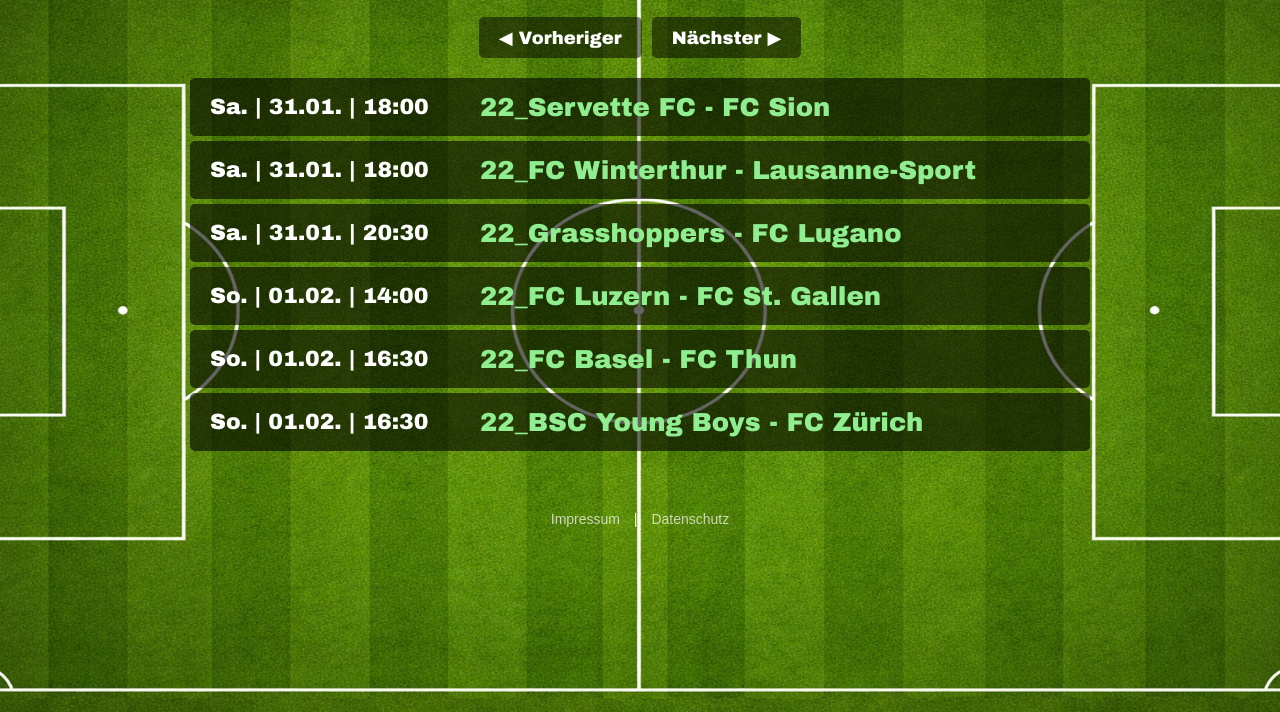
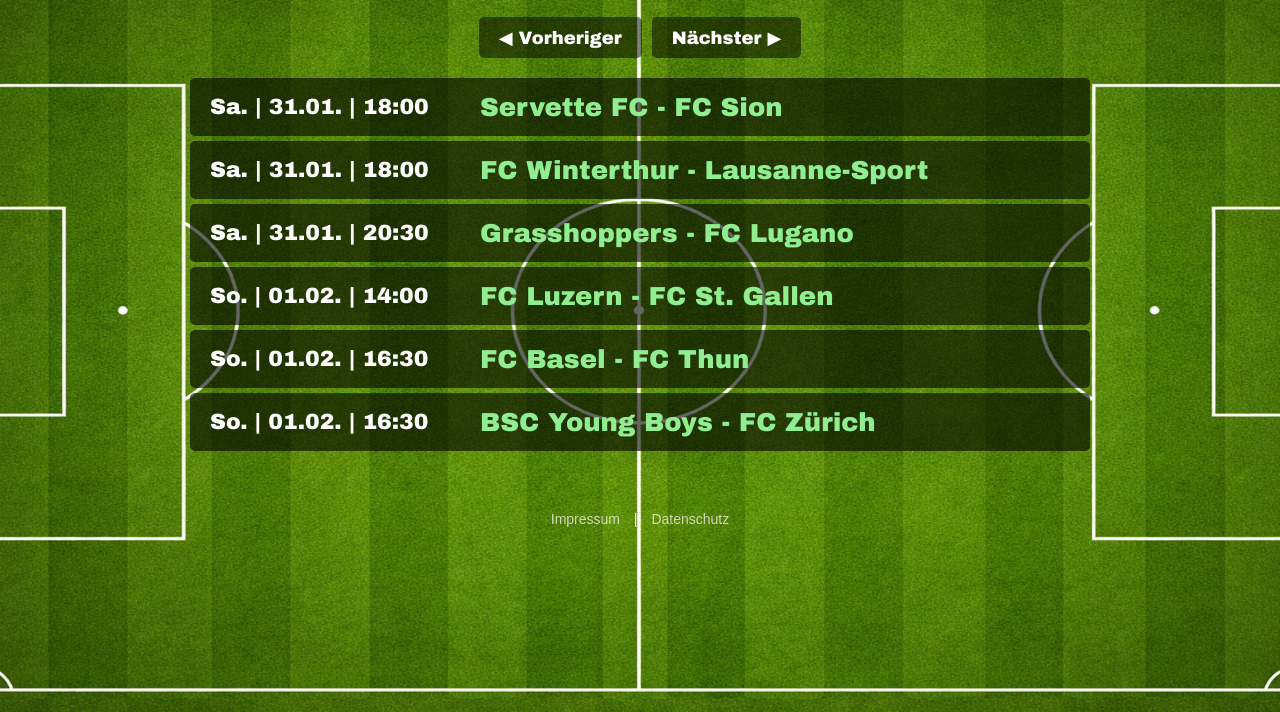
Before and after one commit to davidthisthat/SuperSpoilerNot, a website: page index.html in a window 1280 px wide. Shown: the part 88-800 px from the top of the page. Drawn offline with Linux system fonts and the light colour scheme.

```diff
--- a/index.html
+++ b/index.html
@@ -236,11 +236,14 @@
                 const matchKey = `${matchday.matchday}_${match.home} - ${match.away}`;
                 const linkData = links.matches[matchKey];
 
+                // Anzeige ohne Spieltag-Prefix
+                const displayName = `${match.home} - ${match.away}`;
+
                 let pairingHTML;
                 if (linkData && linkData.url) {
-                    pairingHTML = `<span class="link status-available" data-url="${linkData.url}">${matchKey}</span>`;
+                    pairingHTML = `<span class="link status-available" data-url="${linkData.url}">${displayName}</span>`;
                 } else {
-                    pairingHTML = `<span class="no-link">${matchKey}</span>`;
+                    pairingHTML = `<span class="no-link">${displayName}</span>`;
                 }
 
                 matchDiv.innerHTML = `
@@ -262,10 +265,10 @@
             renderMatchday();
         }
 
-        // Click-Handler für Links (versteckt URL in Statusleiste)
+        // Click-Handler für Links (versteckt URL in Statusleiste, öffnet in neuem Tab)
         document.addEventListener('click', function(e) {
             if (e.target.classList.contains('link') && e.target.dataset.url) {
-                window.location.href = e.target.dataset.url;
+                window.open(e.target.dataset.url, '_blank');
             }
         });
 
--- a/links.json
+++ b/links.json
@@ -1,165 +1,165 @@
 {
-  "lastUpdated": "2026-02-02T13:56:30.940Z",
+  "lastUpdated": "2026-02-02T14:49:38.865Z",
   "matches": {
+    "19_FC Thun - FC Zürich": {
+      "url": "https://www.srf.ch/play/tv/-/video/-?urn=urn:srf:video:816a469a-e15c-40cd-9315-d0cdc9709e6b",
+      "foundAt": "2026-02-02T14:47:27.474Z",
+      "title": "Thun gelingt Wende gegen Zürich",
+      "urn": "urn:srf:video:816a469a-e15c-40cd-9315-d0cdc9709e6b",
+      "type": "Sendung"
+    },
+    "19_FC Basel - Servette FC": {
+      "url": "https://www.srf.ch/play/tv/-/video/-?urn=urn:srf:video:c112d35e-7008-4807-8825-59f452109a8a",
+      "foundAt": "2026-02-02T14:47:29.727Z",
+      "title": "Basel und Servette trennen sich zum Jahresabschluss 1:1",
+      "urn": "urn:srf:video:c112d35e-7008-4807-8825-59f452109a8a",
+      "type": "Standalone"
+    },
+    "19_Lausanne-Sport - FC Luzern": {
+      "url": "https://www.srf.ch/play/tv/-/video/-?urn=urn:srf:video:c495964c-1080-46f6-87c3-af84ed89aa77",
+      "foundAt": "2026-02-02T14:47:30.269Z",
+      "title": "Eckball-Variante und Ketchup-Effekt: Luzern kann wieder gewinnen",
+      "urn": "urn:srf:video:c495964c-1080-46f6-87c3-af84ed89aa77",
+      "type": "Sendung"
+    },
+    "19_Grasshoppers - FC St. Gallen": {
+      "url": "https://www.srf.ch/play/tv/-/video/-?urn=urn:srf:video:50a9b664-816f-4b47-a983-e07b00123bca",
+      "foundAt": "2026-02-02T14:47:30.582Z",
+      "title": "GC verabschiedet sich mit Niederlage gegen den FCSG in die Winterpause",
+      "urn": "urn:srf:video:50a9b664-816f-4b47-a983-e07b00123bca",
+      "type": "Sendung"
+    },
+    "19_FC Lugano - BSC Young Boys": {
+      "url": "https://www.srf.ch/play/tv/-/video/-?urn=urn:srf:video:02cb3bf1-ef12-49de-a0ef-3d455b38c4b1",
+      "foundAt": "2026-02-02T14:47:30.966Z",
+      "title": "Inferiores YB unterliegt bei Lugano 0:3",
+      "urn": "urn:srf:video:02cb3bf1-ef12-49de-a0ef-3d455b38c4b1",
+      "type": "Standalone"
+    },
+    "19_FC Sion - FC Winterthur": {
+      "url": "https://www.srf.ch/play/tv/-/video/-?urn=urn:srf:video:1aed1e7c-20ff-4e03-aadb-f578ee6b333d",
+      "foundAt": "2026-02-02T14:47:31.832Z",
+      "title": "Sion abgeklärt – nach VAR-Entscheid geht bei Winti nichts mehr",
+      "urn": "urn:srf:video:1aed1e7c-20ff-4e03-aadb-f578ee6b333d",
+      "type": "Standalone"
+    },
+    "20_FC Luzern - FC Lugano": {
+      "url": "https://www.srf.ch/play/tv/-/video/-?urn=urn:srf:video:9b41dae6-202a-4edb-9aa9-1ca461f27315",
+      "foundAt": "2026-02-02T14:47:46.769Z",
+      "title": "Lugano gewinnt Torspektakel in Luzern",
+      "urn": "urn:srf:video:9b41dae6-202a-4edb-9aa9-1ca461f27315",
+      "type": "Standalone"
+    },
+    "20_BSC Young Boys - Lausanne-Sport": {
+      "url": "https://www.srf.ch/play/tv/-/video/-?urn=urn:srf:video:f4faa3c1-44c1-4b47-a2b7-0e81d630930c",
+      "foundAt": "2026-02-02T14:47:47.209Z",
+      "title": "YB kommt nicht gut aus den Startlöchern und unterliegt Lausanne",
+      "urn": "urn:srf:video:f4faa3c1-44c1-4b47-a2b7-0e81d630930c",
+      "type": "Standalone"
+    },
+    "20_Servette FC - FC Zürich": {
+      "url": "https://www.srf.ch/play/tv/-/video/-?urn=urn:srf:video:9dbe01ad-1c19-493f-b5a7-8a6822b33638",
+      "foundAt": "2026-02-02T14:47:47.617Z",
+      "title": "Servette und der FCZ teilen sich die Punkte",
+      "urn": "urn:srf:video:9dbe01ad-1c19-493f-b5a7-8a6822b33638",
+      "type": "Standalone"
+    },
+    "20_FC Basel - FC Sion": {
+      "url": "https://www.srf.ch/play/tv/-/video/-?urn=urn:srf:video:f95a78de-9802-4cae-aea8-ba1ddce67c5e",
+      "foundAt": "2026-02-02T14:47:49.144Z",
+      "title": "Basel muss sich gegen Sion mit einem Punkt begnügen",
+      "urn": "urn:srf:video:f95a78de-9802-4cae-aea8-ba1ddce67c5e",
+      "type": "Standalone"
+    },
+    "20_Grasshoppers - FC Thun": {
+      "url": "https://www.srf.ch/play/tv/-/video/-?urn=urn:srf:video:ab63f9a6-5636-414a-ad61-b36a224c3897",
+      "foundAt": "2026-02-02T14:47:49.450Z",
+      "title": "Thun mit meisterlicher Leistung gegen GC",
+      "urn": "urn:srf:video:ab63f9a6-5636-414a-ad61-b36a224c3897",
+      "type": "Standalone"
+    },
     "21_Lausanne-Sport - Grasshoppers": {
       "url": "https://www.srf.ch/play/tv/-/video/-?urn=urn:srf:video:044ea2ce-0eec-4696-91b9-1156c273f91d",
-      "foundAt": "2026-02-02T13:36:14.810Z",
+      "foundAt": "2026-02-02T14:48:15.010Z",
       "title": "GC entführt Punkt aus Lausanne",
       "urn": "urn:srf:video:044ea2ce-0eec-4696-91b9-1156c273f91d",
       "type": "Standalone"
     },
     "21_FC Lugano - FC Winterthur": {
       "url": "https://www.srf.ch/play/tv/-/video/-?urn=urn:srf:video:28c26075-8e3a-4d96-a7d2-40b8ee919c03",
-      "foundAt": "2026-02-02T13:36:15.171Z",
+      "foundAt": "2026-02-02T14:48:15.456Z",
       "title": "Lugano setzt Siegesserie gegen Winterthur fort",
       "urn": "urn:srf:video:28c26075-8e3a-4d96-a7d2-40b8ee919c03",
       "type": "Standalone"
     },
     "21_FC Sion - FC Luzern": {
       "url": "https://www.srf.ch/play/tv/-/video/-?urn=urn:srf:video:cefc7a11-4b4f-490b-9cfe-75808c0217fd",
-      "foundAt": "2026-02-02T13:36:15.506Z",
+      "foundAt": "2026-02-02T14:48:15.859Z",
       "title": "Wenig Spektakel bei Remis zwischen Sion und Luzern",
       "urn": "urn:srf:video:cefc7a11-4b4f-490b-9cfe-75808c0217fd",
       "type": "Standalone"
     },
     "21_FC Thun - BSC Young Boys": {
       "url": "https://www.srf.ch/play/tv/-/video/-?urn=urn:srf:video:8980ac7f-31c1-4022-881b-512e2bc8a4d3",
-      "foundAt": "2026-02-02T13:36:15.837Z",
+      "foundAt": "2026-02-02T14:48:16.154Z",
       "title": "4:1-Sieg im Derby: Thun nimmt YB definitiv aus dem Titelrennen",
       "urn": "urn:srf:video:8980ac7f-31c1-4022-881b-512e2bc8a4d3",
       "type": "Standalone"
     },
     "21_FC St. Gallen - Servette FC": {
       "url": "https://www.srf.ch/play/tv/-/video/-?urn=urn:srf:video:f60f1229-2657-41a0-8e1f-dde1a41e28bd",
-      "foundAt": "2026-02-02T13:36:16.238Z",
+      "foundAt": "2026-02-02T14:48:16.963Z",
       "title": "Der VAR und Guillemenot bringen St. Gallen aus der Fassung",
       "urn": "urn:srf:video:f60f1229-2657-41a0-8e1f-dde1a41e28bd",
       "type": "Standalone"
     },
-    "20_FC Luzern - FC Lugano": {
-      "url": "https://www.srf.ch/play/tv/-/video/-?urn=urn:srf:video:93c79a96-4592-4a4f-9823-4bb2ba481420",
-      "foundAt": "2026-02-02T13:36:25.275Z",
-      "title": "Lugano spielt sich gegen Luzern in eine Rausch",
-      "urn": "urn:srf:video:93c79a96-4592-4a4f-9823-4bb2ba481420",
-      "type": "Sendung"
-    },
-    "20_BSC Young Boys - Lausanne-Sport": {
-      "url": "https://www.srf.ch/play/tv/-/video/-?urn=urn:srf:video:f4faa3c1-44c1-4b47-a2b7-0e81d630930c",
-      "foundAt": "2026-02-02T13:36:25.747Z",
-      "title": "YB kommt nicht gut aus den Startlöchern und unterliegt Lausanne",
-      "urn": "urn:srf:video:f4faa3c1-44c1-4b47-a2b7-0e81d630930c",
+    "21_FC Zürich - FC Basel": {
+      "url": "https://www.srf.ch/play/tv/-/video/-?urn=urn:srf:video:c2a5bf4c-00eb-49b8-ade9-79f66a7b9a7c",
+      "foundAt": "2026-02-02T14:48:21.000Z",
+      "title": "Lichtsteiners erster Auftritt als FCB-Trainer",
+      "urn": "urn:srf:video:c2a5bf4c-00eb-49b8-ade9-79f66a7b9a7c",
       "type": "Standalone"
     },
-    "20_Servette FC - FC Zürich": {
-      "url": "https://www.srf.ch/play/tv/-/video/-?urn=urn:srf:video:9dbe01ad-1c19-493f-b5a7-8a6822b33638",
-      "foundAt": "2026-02-02T13:36:26.240Z",
-      "title": "Servette und der FCZ teilen sich die Punkte",
-      "urn": "urn:srf:video:9dbe01ad-1c19-493f-b5a7-8a6822b33638",
-      "type": "Standalone"
-    },
-    "20_FC Basel - FC Sion": {
-      "url": "https://www.srf.ch/play/tv/-/video/-?urn=urn:srf:video:f95a78de-9802-4cae-aea8-ba1ddce67c5e",
-      "foundAt": "2026-02-02T13:36:26.807Z",
-      "title": "Basel muss sich gegen Sion mit einem Punkt begnügen",
-      "urn": "urn:srf:video:f95a78de-9802-4cae-aea8-ba1ddce67c5e",
-      "type": "Standalone"
-    },
-    "20_Grasshoppers - FC Thun": {
-      "url": "https://www.srf.ch/play/tv/-/video/-?urn=urn:srf:video:ab63f9a6-5636-414a-ad61-b36a224c3897",
-      "foundAt": "2026-02-02T13:36:27.286Z",
-      "title": "Thun mit meisterlicher Leistung gegen GC",
-      "urn": "urn:srf:video:ab63f9a6-5636-414a-ad61-b36a224c3897",
-      "type": "Standalone"
-    },
-    "20_FC Winterthur - FC St. Gallen": {
-      "url": "https://www.srf.ch/play/tv/-/video/-?urn=urn:srf:video:2f5c0e07-a54d-4079-9604-5a80c717a085",
-      "foundAt": "2026-02-02T13:36:27.819Z",
-      "title": "Keine Super League in Winterthur",
-      "urn": "urn:srf:video:2f5c0e07-a54d-4079-9604-5a80c717a085",
+    "22_Servette FC - FC Sion": {
+      "url": "https://www.srf.ch/play/tv/-/video/-?urn=urn:srf:video:4cce6511-fe69-4f97-be2d-5f3b7234d004",
+      "foundAt": "2026-02-02T14:49:34.911Z",
+      "title": "Sion gleicht in Genf spät aus",
+      "urn": "urn:srf:video:4cce6511-fe69-4f97-be2d-5f3b7234d004",
       "type": "Sendung"
-    },
-    "22_Servette FC - FC Sion": {
-      "url": "https://www.srf.ch/play/tv/-/video/-?urn=urn:srf:video:2490aa76-f9a1-4fa6-b29d-37a3be972ca5",
-      "foundAt": "2026-02-02T13:36:36.204Z",
-      "title": "Jallow trifft erstmals für Servette",
-      "urn": "urn:srf:video:2490aa76-f9a1-4fa6-b29d-37a3be972ca5",
-      "type": "Standalone"
     },
     "22_FC Winterthur - Lausanne-Sport": {
       "url": "https://www.srf.ch/play/tv/-/video/-?urn=urn:srf:video:d0bc54b2-757c-417c-b9c2-dbc14da77901",
-      "foundAt": "2026-02-02T13:36:36.679Z",
+      "foundAt": "2026-02-02T14:49:35.608Z",
       "title": "Winterthur erkämpft sich 3 Punkte gegen harmloses Lausanne",
       "urn": "urn:srf:video:d0bc54b2-757c-417c-b9c2-dbc14da77901",
       "type": "Standalone"
     },
     "22_Grasshoppers - FC Lugano": {
       "url": "https://www.srf.ch/play/tv/-/video/-?urn=urn:srf:video:2fc8eb73-fb2f-438d-ad0d-74c52d8b9bc9",
-      "foundAt": "2026-02-02T13:36:37.192Z",
+      "foundAt": "2026-02-02T14:49:35.933Z",
       "title": "GC knöpft Lugano einen Punkt ab",
       "urn": "urn:srf:video:2fc8eb73-fb2f-438d-ad0d-74c52d8b9bc9",
       "type": "Standalone"
     },
     "22_FC Luzern - FC St. Gallen": {
       "url": "https://www.srf.ch/play/tv/-/video/-?urn=urn:srf:video:bb0e2671-6d4f-4638-bd7f-7ca3d0203c28",
-      "foundAt": "2026-02-02T13:36:37.524Z",
+      "foundAt": "2026-02-02T14:49:36.320Z",
       "title": "St. Gallen verspielt gegen Luzern eine 2:0-Führung",
       "urn": "urn:srf:video:bb0e2671-6d4f-4638-bd7f-7ca3d0203c28",
       "type": "Standalone"
     },
     "22_FC Basel - FC Thun": {
       "url": "https://www.srf.ch/play/tv/-/video/-?urn=urn:srf:video:5a54b173-8e71-4468-9690-665affa809fb",
-      "foundAt": "2026-02-02T13:36:37.894Z",
+      "foundAt": "2026-02-02T14:49:38.549Z",
       "title": "Auch Basel muss sich Thun geschlagen geben",
       "urn": "urn:srf:video:5a54b173-8e71-4468-9690-665affa809fb",
       "type": "Standalone"
     },
     "22_BSC Young Boys - FC Zürich": {
       "url": "https://www.srf.ch/play/tv/-/video/-?urn=urn:srf:video:99e970ea-3163-487c-9434-0056682c1c6e",
-      "foundAt": "2026-02-02T13:36:38.238Z",
+      "foundAt": "2026-02-02T14:49:38.865Z",
       "title": "Aufbaugegner FCZ: YB fährt ungefährdeten ersten Sieg 2026 ein",
       "urn": "urn:srf:video:99e970ea-3163-487c-9434-0056682c1c6e",
-      "type": "Standalone"
-    },
-    "19_FC Thun - FC Zürich": {
-      "url": "https://www.srf.ch/play/tv/-/video/-?urn=urn:srf:video:bfcdf664-7d20-4d58-915a-77d46dbee165",
-      "foundAt": "2026-02-02T13:41:00.709Z",
-      "title": "Kamberi köpfelt den FCZ in Führung",
-      "urn": "urn:srf:video:bfcdf664-7d20-4d58-915a-77d46dbee165",
-      "type": "Standalone"
-    },
-    "19_FC Basel - Servette FC": {
-      "url": "https://www.srf.ch/play/tv/-/video/-?urn=urn:srf:video:c112d35e-7008-4807-8825-59f452109a8a",
-      "foundAt": "2026-02-02T13:41:01.921Z",
-      "title": "Basel und Servette trennen sich zum Jahresabschluss 1:1",
-      "urn": "urn:srf:video:c112d35e-7008-4807-8825-59f452109a8a",
-      "type": "Standalone"
-    },
-    "19_FC Sion - FC Winterthur": {
-      "url": "https://www.srf.ch/play/tv/-/video/-?urn=urn:srf:video:1aed1e7c-20ff-4e03-aadb-f578ee6b333d",
-      "foundAt": "2026-02-02T13:41:05.486Z",
-      "title": "Sion abgeklärt – nach VAR-Entscheid geht bei Winti nichts mehr",
-      "urn": "urn:srf:video:1aed1e7c-20ff-4e03-aadb-f578ee6b333d",
-      "type": "Standalone"
-    },
-    "19_Lausanne-Sport - FC Luzern": {
-      "url": "https://www.srf.ch/play/tv/-/video/-?urn=urn:srf:video:922ea371-11e8-4be8-b381-591e270e6398",
-      "foundAt": "2026-02-02T13:48:43.824Z",
-      "title": "Die Halbzeit-Bilanz von FCL-Sportchef Remo Meyer",
-      "urn": "urn:srf:video:922ea371-11e8-4be8-b381-591e270e6398",
-      "type": "Standalone"
-    },
-    "19_Grasshoppers - FC St. Gallen": {
-      "url": "https://www.srf.ch/play/tv/-/video/-?urn=urn:srf:video:51d5b2ba-521d-4a95-a405-de8fc717b103",
-      "foundAt": "2026-02-02T13:49:33.932Z",
-      "title": "GC verabschiedet sich mit Niederlage gegen den FCSG in die Winterpause",
-      "urn": "urn:srf:video:51d5b2ba-521d-4a95-a405-de8fc717b103",
-      "type": "Standalone"
-    },
-    "19_FC Lugano - BSC Young Boys": {
-      "url": "https://www.srf.ch/play/tv/-/video/-?urn=urn:srf:video:02cb3bf1-ef12-49de-a0ef-3d455b38c4b1",
-      "foundAt": "2026-02-02T13:56:30.940Z",
-      "title": "Inferiores YB unterliegt bei Lugano 0:3",
-      "urn": "urn:srf:video:02cb3bf1-ef12-49de-a0ef-3d455b38c4b1",
       "type": "Standalone"
     }
   }
```
Also changed, not shown: crawler.js (+13 -1 lines), teams.json (+5 -2 lines).
